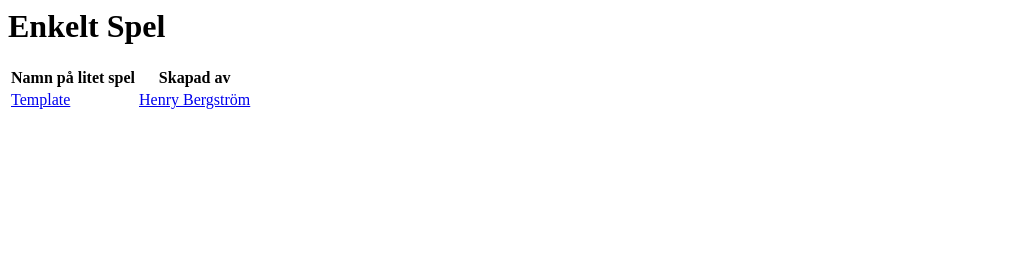
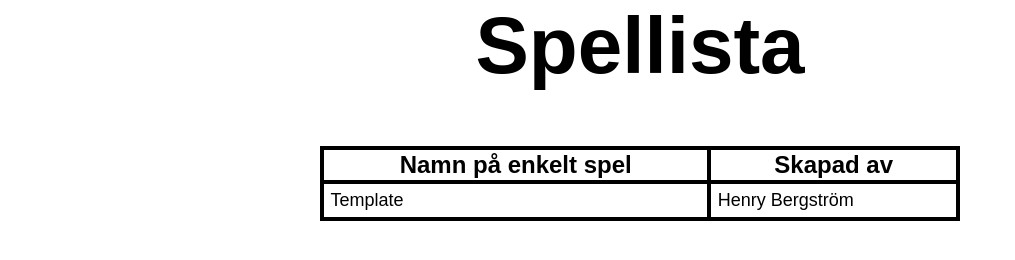
Before and after one commit to Glimakra-Webbutvecklare-2020/enkelt-spel, a plain HTML site: page index.html in a window 1280 px wide. Shown: the whole page, without its empty margins (0-1015 px from the left). Drawn offline with Linux system fonts and the light colour scheme.

Commit message:
added style

```diff
--- a/index.html
+++ b/index.html
@@ -3,6 +3,7 @@
 <head>
     <meta charset="UTF-8">
     <meta name="viewport" content="width=device-width, initial-scale=1.0">
+    <link rel="stylesheet" href="style.css">
     <title>Enkelt Spel</title>
 </head>
 
@@ -19,17 +20,16 @@
     <body>
         <main>
             <header>
-                <h1>Enkelt Spel</h1>
+                <h1>Spellista</h1>
             </header>
 
             <table>
-                <th>Namn på litet spel</th>
+                <th>Namn på enkelt spel</th>
                 <th>Skapad av</th>
                 <tr>
                     <td><a href="./solutions/template/index.html">Template</a></td>
                     <td><a href="https://github.com/frozenbanana">Henry Bergström</a></td>
                 </tr>
-
             </table>
         </main>
     </body>
--- /dev/null
+++ b/style.css
@@ -0,0 +1,45 @@
+body {
+    margin: 0;
+    padding: 0;
+    font-family: Arial, Helvetica, sans-serif;
+}
+
+main {
+    width: 50%;
+    margin: 0 auto;
+}
+
+h1 {
+    font-size: 5rem;
+    text-align: center;
+}
+
+table {
+    width: 100%;
+    border-collapse: collapse;
+}
+
+table,
+th,
+td {
+    border: 4px solid black;
+}
+
+th {
+    font-size: x-large;
+}
+
+td {
+    font-size: large;
+    padding: 0.4rem;
+}
+
+a {
+    display: block;
+    text-decoration: none;
+    color: black;
+}
+
+a:hover {
+    background-color: orange;
+}
```
Also changed, not shown: solutions/template/index.html (+5 -1 lines).
